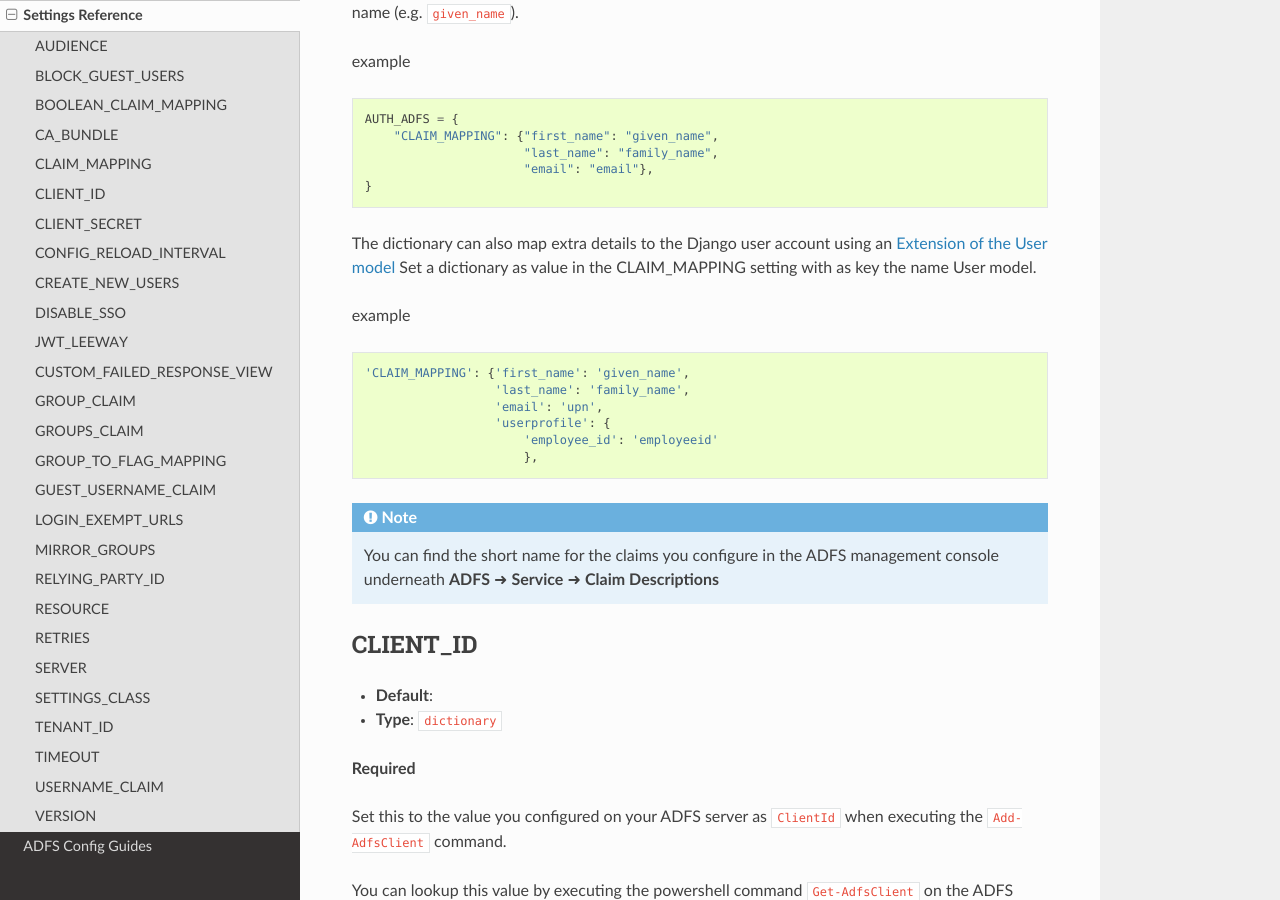
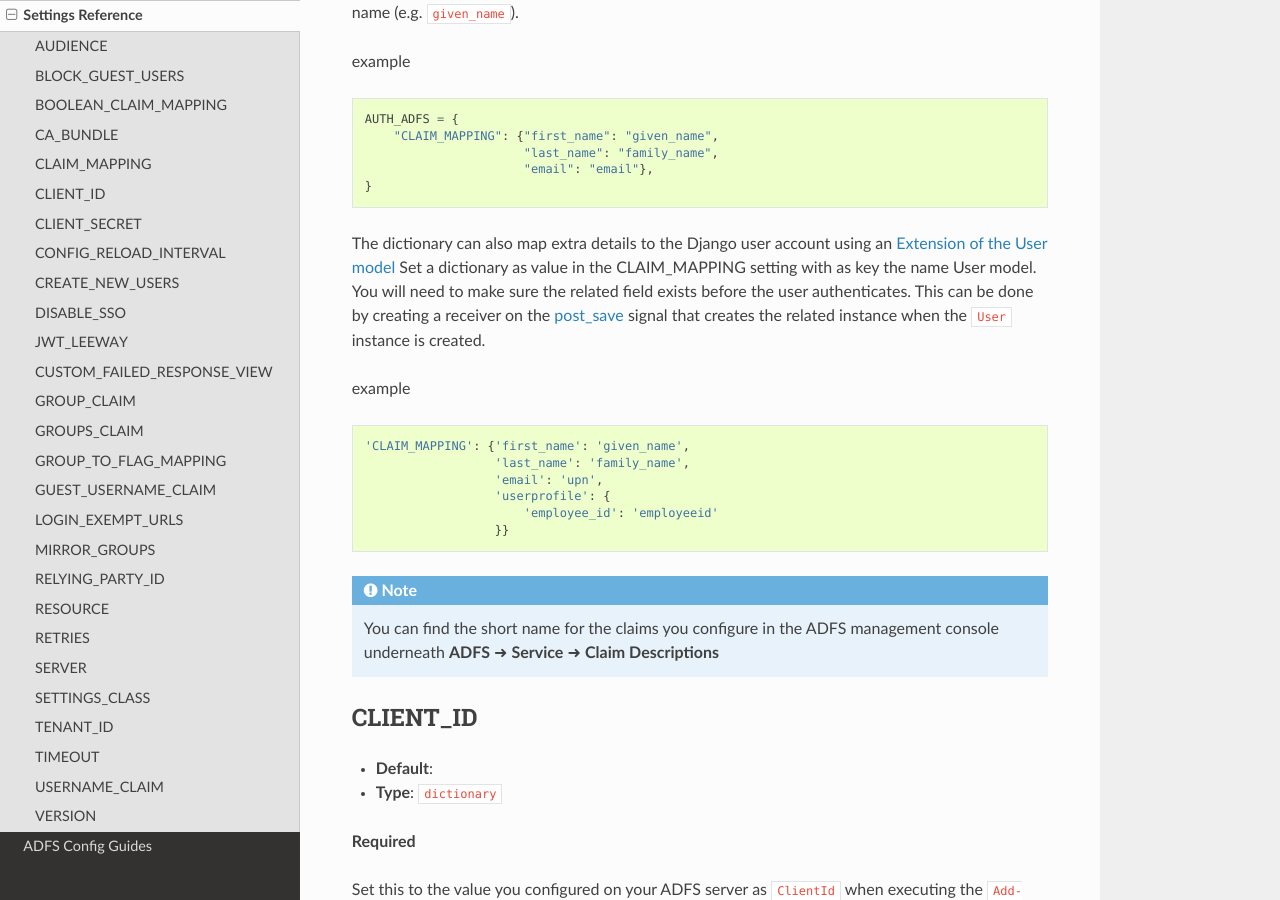
Before and after one commit to snok/django-auth-adfs, a Sphinx documentation site: the page built from docs/settings_ref.rst, in a window 1280 px wide and 900 px high, scrolled down 2322 px. Built offline with Sphinx 7.4.7 and the Read the Docs theme 2.0.0, drawn with Linux system fonts in a browser that asks for light colours; pages that are not in the unit, such as notebooks, are missing from menus.

Commit message:
Updating documentation to call out the need for a post_save signal handler.

```diff
--- a/docs/settings_ref.rst
+++ b/docs/settings_ref.rst
@@ -113,8 +113,13 @@ example
                           "email": "email"},
     }
 
-The dictionary can also map extra details to the Django user account using an `Extension of the User model <https://docs.djangoproject.com/en/4.0/topics/auth/customizing/#extending-the-existing-user-model>`_
+The dictionary can also map extra details to the Django user account using an
+`Extension of the User model <https://docs.djangoproject.com/en/stable/topics/auth/customizing/#extending-the-existing-user-model>`_
 Set a dictionary as value in the CLAIM_MAPPING setting with as key the name User model.
+You will need to make sure the related field exists before the user authenticates.
+This can be done by creating a receiver on the
+`post_save <https://docs.djangoproject.com/en/4.0/ref/signals/#post-save>`_ signal that
+creates the related instance when the ``User`` instance is created.
 
 example
 
@@ -125,7 +130,7 @@ example
                       'email': 'upn',
                       'userprofile': {
                           'employee_id': 'employeeid'
-                          },
+                      }}
 
 .. NOTE::
    You can find the short name for the claims you configure in the ADFS management console underneath
```
